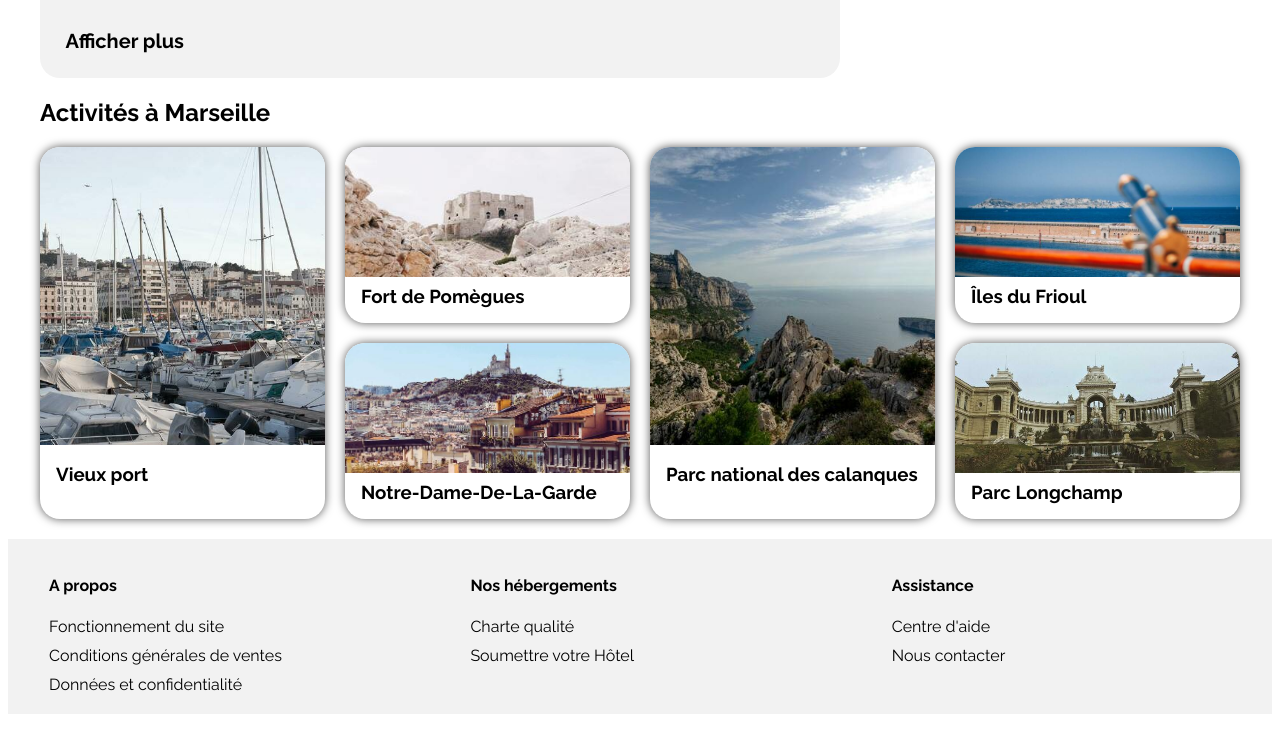
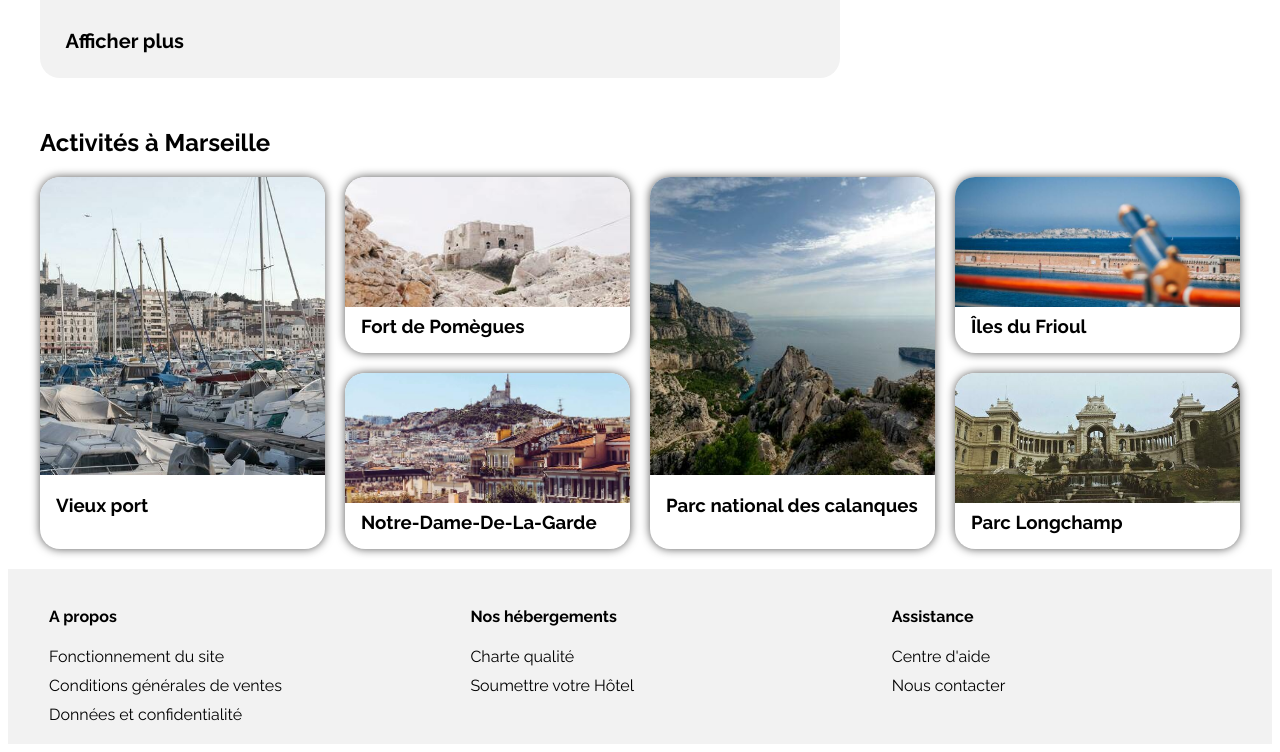
Before and after one commit to hdmzz/HugoDam, a plain HTML site: page index.html in a window 1280 px wide. Shown: the part 1127-1879 px from the top of the page. Before the commit the page ends 1849 px from the top, so only its background shows below. Drawn offline with Linux system fonts and the light colour scheme.

Commit message:
changement id activités

```diff
--- a/style/reservia.css
+++ b/style/reservia.css
@@ -370,7 +370,7 @@ i.fas.fa-chart-line{
 			float: left;
 		}
 
-		#activités{
+		#activites_bloc{
 			margin-top: 50px;
 		}
 
```
